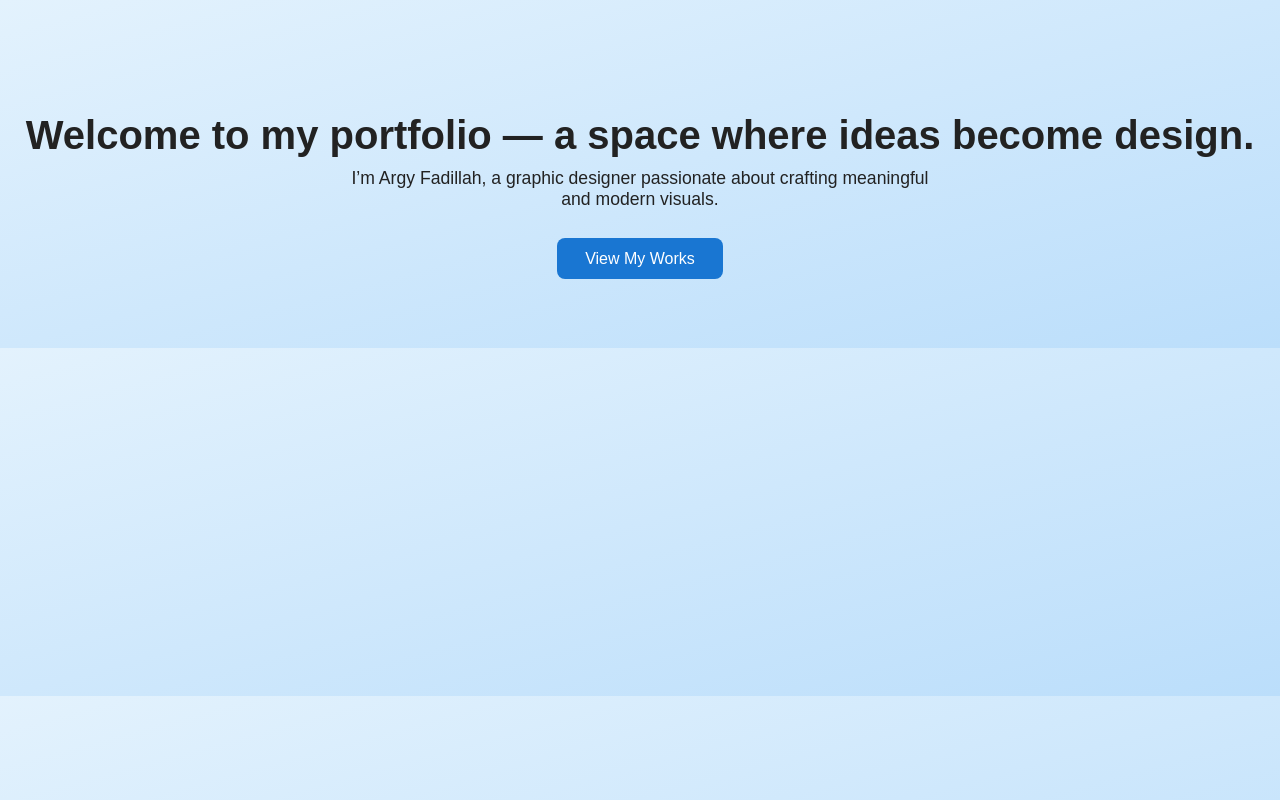
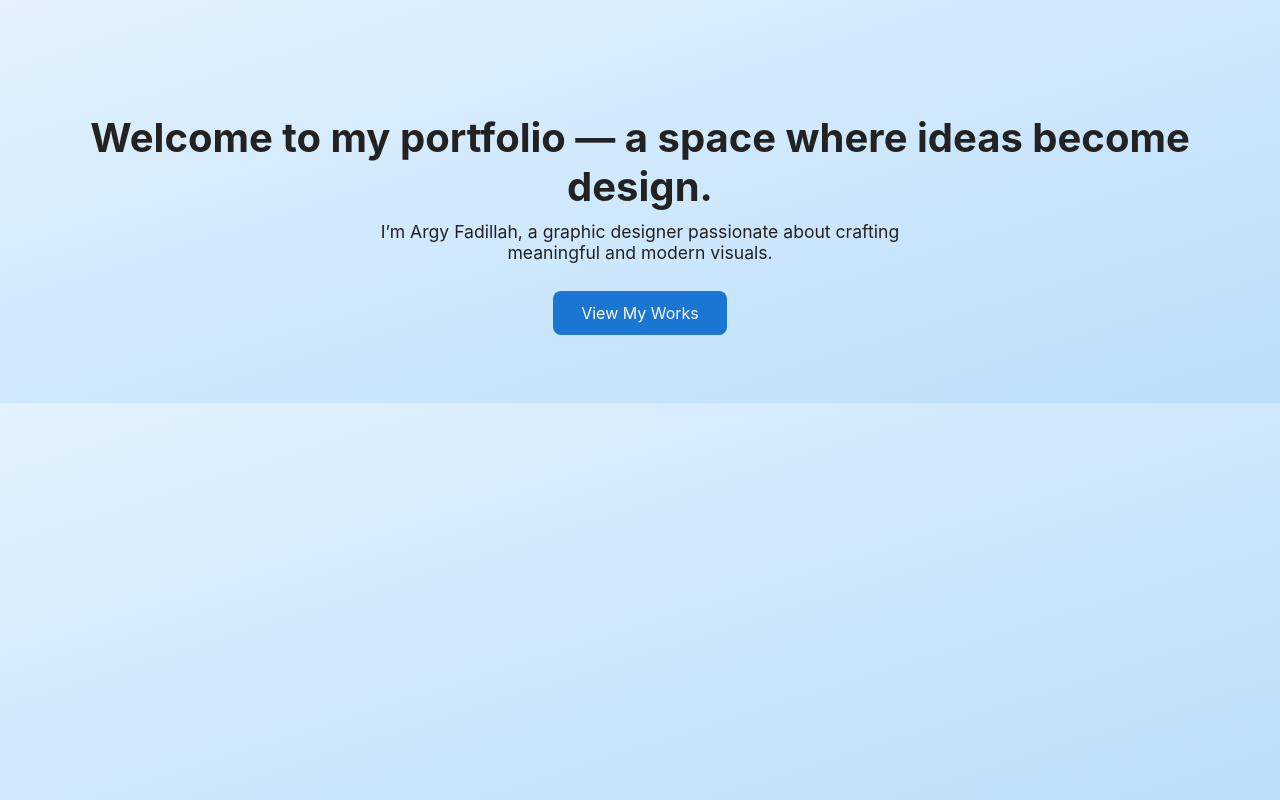
Before and after one commit to argyfadillah/argyfadillah.portfolio, a plain HTML site: page index.html in a window 1280 px wide. Drawn offline with Linux system fonts and the light colour scheme.

Commit message:
Update index.html

```diff
--- a/index.html
+++ b/index.html
@@ -6,7 +6,7 @@
   <title>Argy Fadillah | Portfolio</title>
   <style>
     body {
-      font-family: "Poppins", sans-serif;
+      font-family: "Inter", sans-serif;
       margin: 0;
       padding: 0;
       background: linear-gradient(to bottom right, #e3f2fd, #bbdefb);
```
